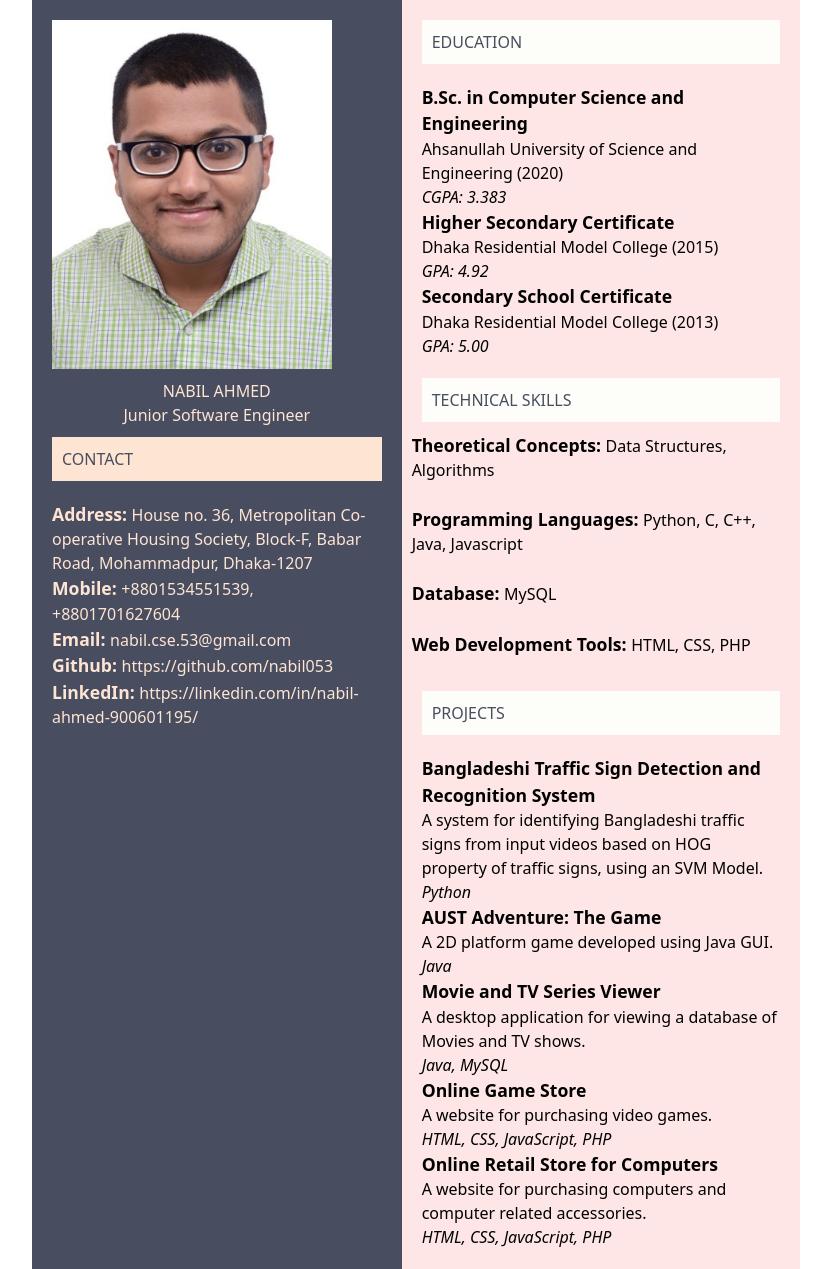
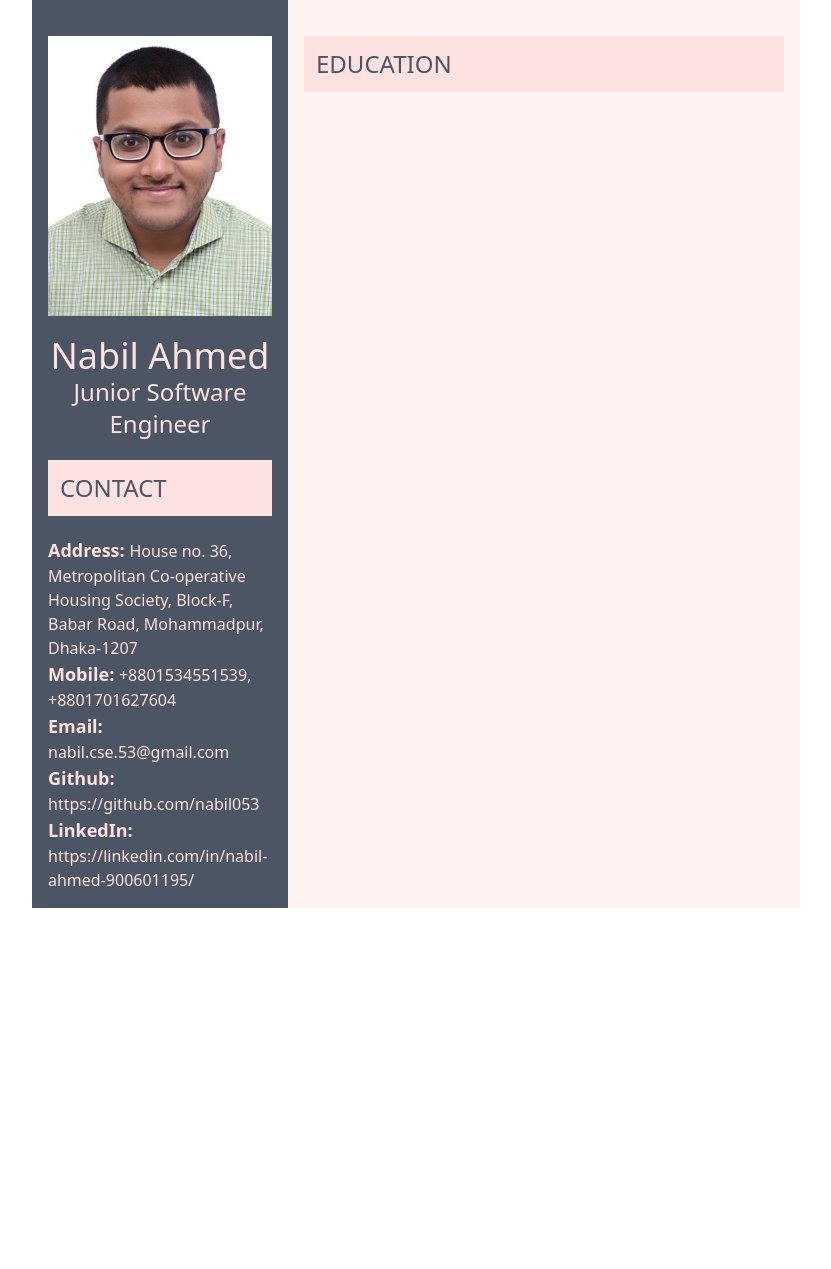
Before and after one commit to nabil053/My-CV-Tailwind, a plain HTML site: page index.html in a window 1280 px wide. Shown: the whole page, without its empty margins (224-1055 px from the left). After the commit the page ends 908 px from the top, so only its background shows below. Drawn offline with nearby package versions, Linux system fonts and the light colour scheme.

Commit message:
added tailwind css to left section of CV

```diff
--- a/index.html
+++ b/index.html
@@ -10,87 +10,34 @@
 
   <body>
     <!--The main container body of the CV-->
-    <div class="container-div">
+    <div class="container flex flex-col sm:flex-row mx-auto bg-red-50 w-full md:w-4/5 lg:w-3/5">
       <!--Left section of the page-->
-      <div class="left-col">
+      <div class="container flex-col bg-gray-600 text-red-100 w-full sm:w-1/3 p-4">
         <!--Profile picture with name and designation below it-->
-        <img src="pictures/photo.jpg" class="picture" alt="">
+        <img src="pictures/photo.jpg" class="mx-auto my-5" alt="profile picture">
 
-        <h1>NABIL AHMED</h1>
-        <h2>Junior Software Engineer</h2>
+        <h1 class="text-center text-4xl">Nabil Ahmed</h1>
+        <h2 class="text-center text-2xl">Junior Software Engineer</h2>
 
         <!--Contact information section-->
-        <div class="header-box header-box-contact">
-          <h2 class="header-caption">CONTACT</h2>
+        <div class="mx-auto my-5 bg-red-100 w-full">
+          <h2 class="text-left text-gray-600 text-2xl p-3">CONTACT</h2>
         </div>
 
-        <div class="info-box">
-          <p><strong class="info-labels">Address: </strong>House no. 36, Metropolitan Co-operative Housing Society, Block-F, Babar Road, Mohammadpur, Dhaka-1207</p>
-          <p><strong class="info-labels">Mobile: </strong>+8801534551539, +8801701627604</p>
-          <p><strong class="info-labels">Email: </strong>nabil.cse.53@gmail.com</p>
-          <p><strong class="info-labels">Github: </strong><a href="https://github.com/nabil053">https://github.com/nabil053</a></p>
-          <p><strong class="info-labels">LinkedIn: </strong><a href="https://linkedin.com/in/nabil-ahmed-900601195/">https://linkedin.com/in/nabil-ahmed-900601195/</a></p>
+        <div>
+          <p><strong class="text-lg">Address: </strong>House no. 36, Metropolitan Co-operative Housing Society, Block-F, Babar Road, Mohammadpur, Dhaka-1207</p>
+          <p><strong class="text-lg">Mobile: </strong>+8801534551539, +8801701627604</p>
+          <p><strong class="text-lg">Email: </strong>nabil.cse.53@gmail.com</p>
+          <p><strong class="text-lg">Github: </strong><a href="https://github.com/nabil053">https://github.com/nabil053</a></p>
+          <p><strong class="text-lg">LinkedIn: </strong><a href="https://linkedin.com/in/nabil-ahmed-900601195/">https://linkedin.com/in/nabil-ahmed-900601195/</a></p>
         </div>
       </div>
 
       <!--Right section of the page-->
-      <div class="right-col">
+      <div class="container flex-col w-full sm:w-2/3 p-4">
         <!--Education information section-->
-        <div class="header-box">
-          <h2 class="header-caption">EDUCATION</h2>
-        </div>
-
-        <div class="info-box">
-          <p><strong class="info-labels">B.Sc. in Computer Science and Engineering</strong><br>
-          Ahsanullah University of Science and Engineering (2020)<br>
-          <em>CGPA: 3.383</em></p>
-
-          <p><strong class="info-labels">Higher Secondary Certificate</strong><br>
-          Dhaka Residential Model College (2015)<br>
-          <em>GPA: 4.92</em></p>
-
-          <p><strong class="info-labels">Secondary School Certificate</strong><br>
-          Dhaka Residential Model College (2013)<br>
-          <em>GPA: 5.00</em></p>
-        </div>
-
-        <!--Technical skills information section-->
-        <div class="header-box">
-          <h2 class="header-caption">TECHNICAL SKILLS</h2>
-        </div>
-
-        <ul>
-          <li><strong class="info-labels">Theoretical Concepts: </strong>Data Structures, Algorithms</li><br>
-          <li><strong class="info-labels">Programming Languages: </strong>Python, C, C++, Java, Javascript</li><br>
-          <li><strong class="info-labels">Database: </strong>MySQL</li><br>
-          <li><strong class="info-labels">Web Development Tools: </strong>HTML, CSS, PHP</li><br>
-        </ul>
-
-        <!--Projects information section-->
-        <div class="header-box">
-          <h2 class="header-caption">PROJECTS</h2>
-        </div>
-
-        <div class="info-box">
-          <p><strong class="info-labels">Bangladeshi Traffic Sign Detection and Recognition System</strong><br>
-          A system for identifying Bangladeshi traffic signs from input videos based on HOG property of traffic signs, using an SVM Model.<br>
-          <em>Python</em></p>
-
-          <p><strong class="info-labels">AUST Adventure: The Game</strong><br>
-          A 2D platform game developed using Java GUI.<br>
-          <em>Java</em></p>
-
-          <p><strong class="info-labels">Movie and TV Series Viewer</strong><br>
-          A desktop application for viewing a database of Movies and TV shows.<br>
-          <em>Java, MySQL</em></p>
-
-          <p><strong class="info-labels">Online Game Store</strong><br>
-          A website for purchasing video games.<br>
-          <em>HTML, CSS, JavaScript, PHP</em></p>
-
-          <p><strong class="info-labels">Online Retail Store for Computers</strong><br>
-          A website for purchasing computers and computer related accessories.<br>
-          <em>HTML, CSS, JavaScript, PHP</em></p>
+        <div class="mx-auto my-5 bg-red-100 w-full">
+          <h2 class="text-left text-gray-600 text-2xl p-3">EDUCATION</h2>
         </div>
       </div>
     </div>
--- a/styles.css
+++ b/styles.css
@@ -6,15 +6,15 @@ a{
   color: inherit;
 }
 
-.container-div{
+/*.container-div{
   display: flex;
   background-color: #ffe6e6;
   width: 60%;
   height: auto;
   margin: 0 auto;
-}
+}*/
 
-.left-col{
+/*.left-col{
   flex-direction: column;
   flex-grow: 1;
   margin: 0;
@@ -33,7 +33,7 @@ a{
 
 .picture{
   width: 80%;
-  margin: 10px;
+  margin: 10px auto;
 }
 
 .header-box{
@@ -91,4 +91,4 @@ a{
   .header-box{
     margin-right: 20px;
   }
-}
+}*/
```
